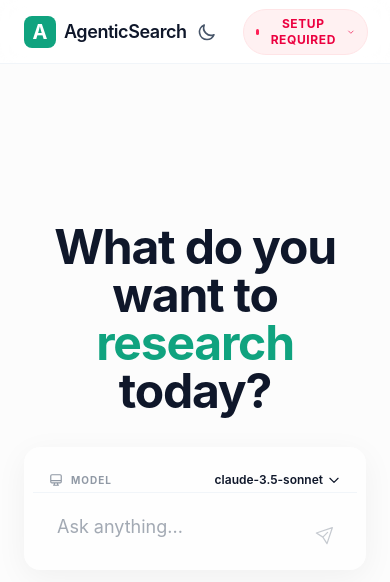
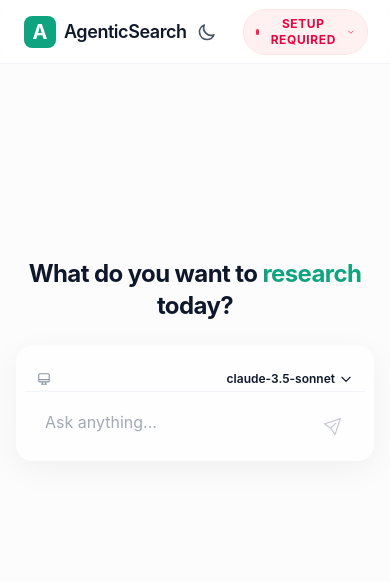
Before and after one commit to MuJiongan/AgenticSearch, a React (Vite) app: page / in a window 390 px wide. Shown: the top 582 px of the page. Built offline with nearby package versions, Linux system fonts and the light colour scheme.

Commit message:
feat: Implement responsive UI adjustments and overflow handling across components

```diff
--- a/src/components/ModelSelector.tsx
+++ b/src/components/ModelSelector.tsx
@@ -116,22 +116,22 @@ export function ModelSelector({ value, onChange, disabled, apiKey }: ModelSelect
   }
 
   return (
-    <div className="px-4 pt-3 border-b border-border-subtle bg-transparent relative" ref={dropdownRef}>
-      <div className="flex items-center justify-between">
-        <div className="flex items-center gap-2 text-text-secondary opacity-60">
+    <div className="px-3 sm:px-4 pt-3 border-b border-border-subtle bg-transparent relative" ref={dropdownRef}>
+      <div className="flex items-center justify-between gap-2">
+        <div className="flex items-center gap-2 text-text-secondary opacity-60 flex-shrink-0">
           <svg className="w-3.5 h-3.5" fill="none" viewBox="0 0 24 24" stroke="currentColor">
             <path strokeLinecap="round" strokeLinejoin="round" strokeWidth={2} d="M9.75 17L9 20l-1 1h8l-1-1-.75-3M3 13h18M5 17h14a2 2 0 002-2V5a2 2 0 00-2-2H5a2 2 0 00-2 2v10a2 2 0 002 2z" />
           </svg>
-          <span className="text-[10px] font-bold uppercase tracking-widest leading-none">Model</span>
+          <span className="text-[10px] font-bold uppercase tracking-widest leading-none hidden sm:inline">Model</span>
         </div>
 
         <button
           onClick={() => !disabled && setIsOpen(!isOpen)}
           disabled={disabled}
-          className="flex items-center gap-1 text-xs font-semibold text-text-primary hover:text-brand-primary transition-colors py-1 disabled:opacity-50"
+          className="flex items-center gap-1 text-xs font-semibold text-text-primary hover:text-brand-primary transition-colors py-1 disabled:opacity-50 min-w-0"
         >
-          <span>{currentModel.name}</span>
-          <svg className={`w-3.5 h-3.5 transition-transform ${isOpen ? 'rotate-180' : ''}`} fill="none" viewBox="0 0 24 24" stroke="currentColor">
+          <span className="truncate max-w-[180px] sm:max-w-[250px]">{currentModel.name}</span>
+          <svg className={`w-3.5 h-3.5 flex-shrink-0 transition-transform ${isOpen ? 'rotate-180' : ''}`} fill="none" viewBox="0 0 24 24" stroke="currentColor">
             <path strokeLinecap="round" strokeLinejoin="round" strokeWidth={2} d="M19 9l-7 7-7-7" />
           </svg>
         </button>
--- a/src/components/QueryInput.tsx
+++ b/src/components/QueryInput.tsx
@@ -25,7 +25,7 @@ export function QueryInput({ onSubmit, disabled }: QueryInputProps) {
 
   return (
     <form onSubmit={handleSubmit} className="relative group">
-      <div className="flex items-end gap-2 p-2 min-h-[56px]">
+      <div className="flex items-end gap-2 p-2 min-h-[52px] sm:min-h-[56px]">
         <textarea
           value={query}
           onChange={(e) => setQuery(e.target.value)}
@@ -33,8 +33,8 @@ export function QueryInput({ onSubmit, disabled }: QueryInputProps) {
           placeholder="Ask anything..."
           disabled={disabled}
           rows={1}
-          className="flex-1 max-h-48 px-4 py-3 bg-transparent border-none focus:ring-0 text-lg resize-none disabled:cursor-not-allowed placeholder:text-text-secondary/50 text-text-primary"
-          style={{ height: 'auto', minHeight: '44px' }}
+          className="flex-1 max-h-48 px-3 sm:px-4 py-2.5 sm:py-3 bg-transparent border-none focus:ring-0 text-base sm:text-lg resize-none disabled:cursor-not-allowed placeholder:text-text-secondary/50 text-text-primary"
+          style={{ height: 'auto', minHeight: '40px' }}
         />
         <button
           type="submit"
--- a/src/components/ResearchAgent.tsx
+++ b/src/components/ResearchAgent.tsx
@@ -30,11 +30,11 @@ export function ResearchAgent() {
         </div>
       </nav>
 
-      <main className="pt-24 pb-32 px-6 sm:px-8 max-w-4xl mx-auto">
+      <main className="pt-20 sm:pt-24 pb-32 px-4 sm:px-6 md:px-8 max-w-4xl mx-auto overflow-x-hidden">
         {!hasStarted ? (
-          <div className="flex flex-col items-center justify-center min-h-[75vh] animate-fade-in-up">
+          <div className="flex flex-col items-center justify-center min-h-[70vh] sm:min-h-[75vh] animate-fade-in-up">
 
-            <h1 className="text-5xl font-bold mb-8 tracking-tight text-center">
+            <h1 className="text-2xl sm:text-3xl md:text-4xl lg:text-5xl font-bold mb-6 sm:mb-8 tracking-tight text-center px-2">
               What do you want to <span className="text-brand-primary">research</span> today?
             </h1>
 
@@ -53,20 +53,20 @@ export function ResearchAgent() {
           </div>
 
         ) : (
-          <div className="space-y-12 animate-fade-in-up">
-            <header className="border-b border-border-subtle pb-8 flex flex-col items-center text-center">
-              <h2 className="text-3xl font-bold mb-4 tracking-tight">
+          <div className="space-y-8 sm:space-y-12 animate-fade-in-up">
+            <header className="border-b border-border-subtle pb-6 sm:pb-8 flex flex-col items-center text-center">
+              <h2 className="text-xl sm:text-2xl md:text-3xl font-bold mb-4 tracking-tight break-words max-w-full px-2">
                 {state.lastQuery || "Research Results"}
               </h2>
-              <div className="flex items-center justify-center gap-4 text-xs font-medium text-text-secondary">
-                <span className="flex items-center gap-1.5 px-3 py-1 bg-brand-primary/10 text-brand-primary rounded-full ring-1 ring-brand-primary/20">
-                  <span className="w-1.5 h-1.5 bg-brand-primary rounded-full animate-pulse"></span>
-                  {state.model.split('/')[1] || state.model}
+              <div className="flex flex-wrap items-center justify-center gap-2 sm:gap-4 text-xs font-medium text-text-secondary px-2">
+                <span className="flex items-center gap-1.5 px-2 sm:px-3 py-1 bg-brand-primary/10 text-brand-primary rounded-full ring-1 ring-brand-primary/20 max-w-full">
+                  <span className="w-1.5 h-1.5 bg-brand-primary rounded-full animate-pulse flex-shrink-0"></span>
+                  <span className="truncate max-w-[150px] sm:max-w-none">{state.model.split('/')[1] || state.model}</span>
                 </span>
                 {isProcessing && (
-                  <span className="flex items-center gap-2 px-3 py-1 bg-blue-50 dark:bg-blue-900/20 text-blue-600 dark:text-blue-400 rounded-full ring-1 ring-blue-100 dark:ring-blue-900/30">
-                    <div className="w-3 h-3 border-2 border-current border-t-transparent rounded-full animate-spin"></div>
-                    {state.status === 'searching' ? 'Researching...' : state.status}...
+                  <span className="flex items-center gap-2 px-2 sm:px-3 py-1 bg-blue-50 dark:bg-blue-900/20 text-blue-600 dark:text-blue-400 rounded-full ring-1 ring-blue-100 dark:ring-blue-900/30">
+                    <div className="w-3 h-3 border-2 border-current border-t-transparent rounded-full animate-spin flex-shrink-0"></div>
+                    <span className="truncate">{state.status === 'searching' ? 'Researching...' : state.status}...</span>
                   </span>
                 )}
               </div>
@@ -110,7 +110,7 @@ export function ResearchAgent() {
       </main>
 
       {hasStarted && !isProcessing && (
-        <div className="fixed bottom-0 left-0 right-0 bg-gradient-to-t from-bg-main via-bg-main to-transparent pt-12 pb-8 px-6 sm:px-8 pointer-events-none">
+        <div className="fixed bottom-0 left-0 right-0 bg-gradient-to-t from-bg-main via-bg-main to-transparent pt-8 sm:pt-12 pb-4 sm:pb-8 px-3 sm:px-6 md:px-8 pointer-events-none">
           <div className="max-w-2xl mx-auto glass rounded-2xl p-2 shadow-2xl pointer-events-auto">
             <QueryInput
               onSubmit={submitQuery}
--- a/src/components/SourceCitations.tsx
+++ b/src/components/SourceCitations.tsx
@@ -18,7 +18,7 @@ export function SourceCitations({ sources }: SourceCitationsProps) {
         <span className="text-sm font-medium">Sources</span>
       </div>
 
-      <div className="grid grid-cols-1 md:grid-cols-2 lg:grid-cols-3 gap-3">
+      <div className="grid grid-cols-1 sm:grid-cols-2 lg:grid-cols-3 gap-3">
         {sources.map((source, idx) => {
           const domain = new URL(source.url).hostname
           return (
--- a/src/components/ToolActivityLog.tsx
+++ b/src/components/ToolActivityLog.tsx
@@ -43,9 +43,9 @@ export function ToolActivityLog({ toolCalls }: ToolActivityLogProps) {
   }
 
   return (
-    <div className="space-y-3">
+    <div className="space-y-3 overflow-hidden">
       <div className="flex items-center gap-3 text-text-secondary mb-2">
-        <div className="flex -space-x-2">
+        <div className="flex -space-x-2 flex-shrink-0">
           {toolCalls.slice(-3).map((tc, i) => (
             <div
               key={tc.id || i}
@@ -56,7 +56,7 @@ export function ToolActivityLog({ toolCalls }: ToolActivityLogProps) {
             </div>
           ))}
         </div>
-        <span className="text-xs font-semibold uppercase tracking-wider opacity-60">Researching Process</span>
+        <span className="text-xs font-semibold uppercase tracking-wider opacity-60 truncate">Researching Process</span>
       </div>
 
       <div className="space-y-2">
--- a/src/styles/globals.css
+++ b/src/styles/globals.css
@@ -25,6 +25,17 @@ html,
 body {
   overflow-x: hidden;
   max-width: 100vw;
+}
+
+/* Global overflow handling */
+* {
+  box-sizing: border-box;
+}
+
+/* Ensure all direct children don't overflow */
+body > * {
+  max-width: 100vw;
+  overflow-x: hidden;
 }
 
 :root {
```
